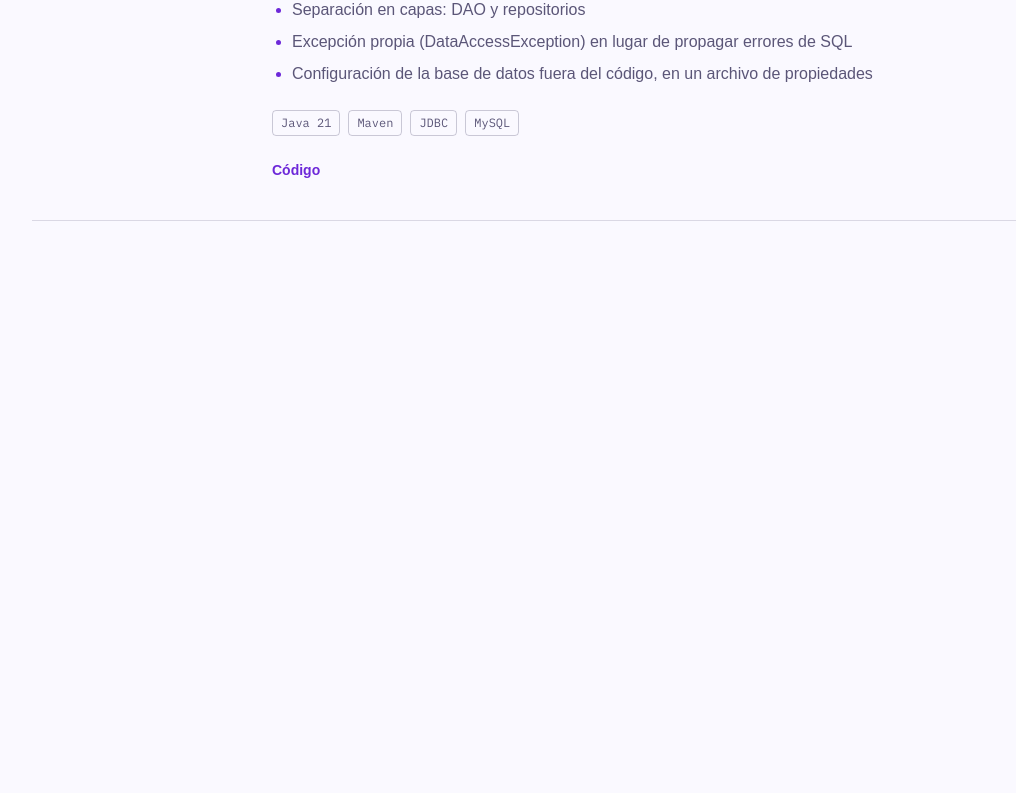
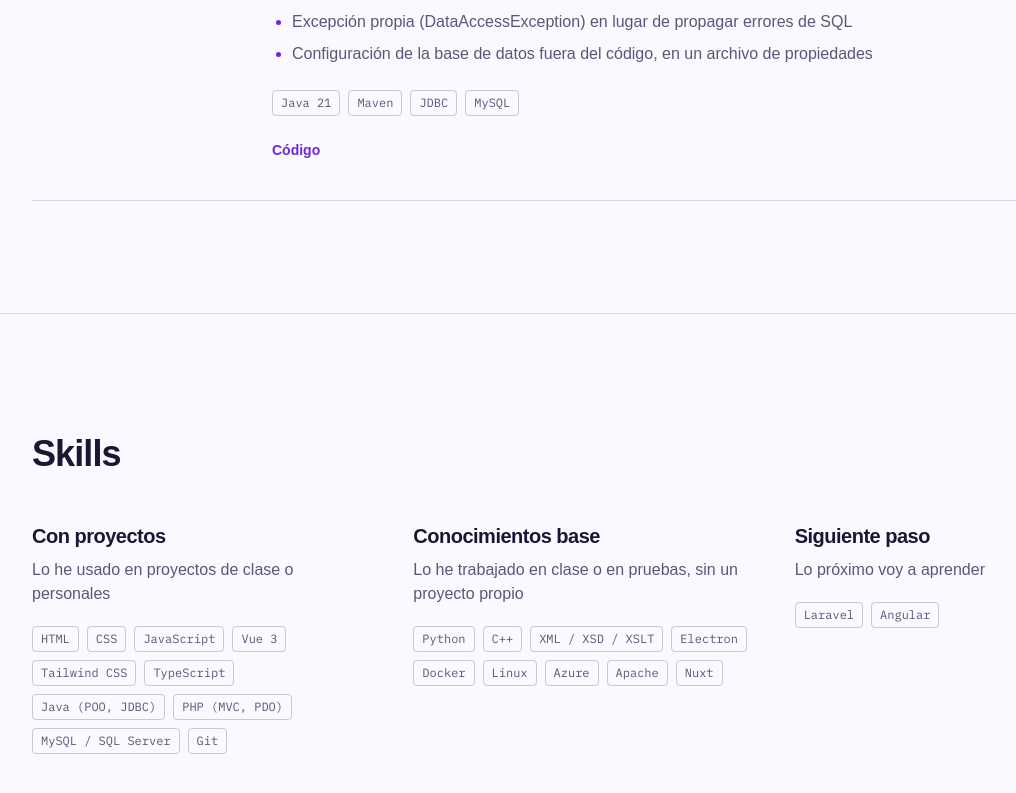
Before and after one commit to MK-1379/MK-1379.github.io, a Vue app: page / in a window 1280 px wide. Shown: the part 1931-2724 px from the top of the page, without its empty margins (56-1072 px from the left). Before the commit the page ends 2264 px from the top, so only its background shows below. Built offline with nearby package versions, Linux system fonts and the light colour scheme.

Commit message:
feat: add skills section grouped by experience level

```diff
--- a/src/components/HeroSection.vue
+++ b/src/components/HeroSection.vue
@@ -15,7 +15,7 @@ import { profile } from '@/data/profile'
     <div class="mx-auto w-full max-w-6xl px-6 py-16 md:py-24">
       <div class="md:max-w-xl">
         <p class="animate-rise font-mono text-sm text-accent">
-          v2.0 · {{ profile.location }}
+          {{ profile.location }}
         </p>
 
         <h1
--- a/src/components/ProjectsSection.vue
+++ b/src/components/ProjectsSection.vue
@@ -9,7 +9,6 @@ import { projects } from '@/data/projects'
     class="scroll-mt-20 border-t border-muted/20 py-20 md:py-28"
   >
     <div class="mx-auto max-w-6xl px-6">
-      <p class="font-mono text-sm text-accent">changelog</p>
       <h2
         id="proyectos-titulo"
         class="mt-2 font-display text-3xl font-bold tracking-tight text-text md:text-4xl"
--- /dev/null
+++ b/src/components/SkillsSection.vue
@@ -0,0 +1,62 @@
+<script setup lang="ts">
+import { skills } from '@/data/skills'
+import type { SkillLevel } from '@/types'
+
+const groups: { level: SkillLevel; title: string; description: string }[] = [
+  {
+    level: 'con-proyectos',
+    title: 'Con proyectos',
+    description: 'Lo he usado en proyectos de clase o personales',
+  },
+  {
+    level: 'conocimientos-base',
+    title: 'Conocimientos base',
+    description: 'Lo he trabajado en clase o en pruebas, sin un proyecto propio',
+  },
+  {
+    level: 'siguiente-paso',
+    title: 'Siguiente paso',
+    description: 'Lo próximo voy a aprender',
+  },
+]
+
+function skillsByLevel(level: SkillLevel) {
+  return skills.filter((skill) => skill.level === level)
+}
+</script>
+
+<template>
+  <section
+    id="skills"
+    aria-labelledby="skills-titulo"
+    class="scroll-mt-20 border-t border-muted/20 py-20 md:py-28"
+  >
+    <div class="mx-auto max-w-6xl px-6">
+      <h2
+        id="skills-titulo"
+        class="mt-2 font-display text-3xl font-bold tracking-tight text-text md:text-4xl"
+      >
+        Skills
+      </h2>
+
+      <div class="mt-12 grid gap-12 md:grid-cols-3 md:gap-10">
+        <div v-for="group in groups" :key="group.level">
+          <h3 class="font-display text-xl font-bold tracking-tight text-text">
+            {{ group.title }}
+          </h3>
+          <p class="mt-2 text-muted">{{ group.description }}</p>
+
+          <ul class="mt-5 flex flex-wrap gap-2">
+            <li
+              v-for="skill in skillsByLevel(group.level)"
+              :key="skill.name"
+              class="rounded border border-muted/30 px-2 py-1 font-mono text-xs text-muted"
+            >
+              {{ skill.name }}
+            </li>
+          </ul>
+        </div>
+      </div>
+    </div>
+  </section>
+</template>
--- a/src/views/HomeView.vue
+++ b/src/views/HomeView.vue
@@ -1,9 +1,11 @@
 <script setup lang="ts">
 import HeroSection from '@/components/HeroSection.vue'
 import ProjectsSection from '@/components/ProjectsSection.vue'
+import SkillsSection from '@/components/SkillsSection.vue'
 </script>
 
 <template>
   <HeroSection />
   <ProjectsSection />
+  <SkillsSection />
 </template>
```
